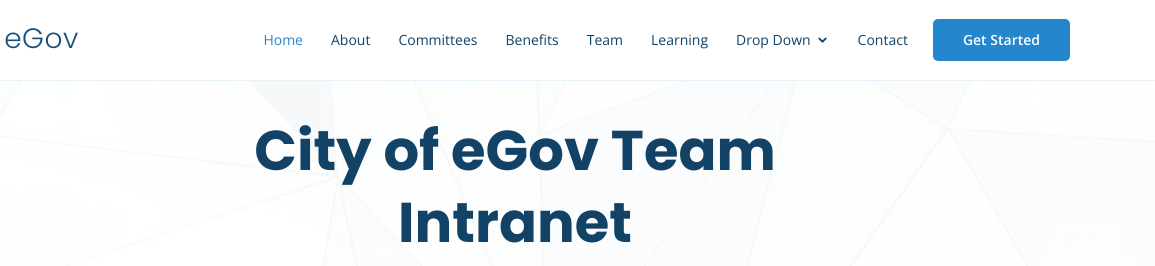
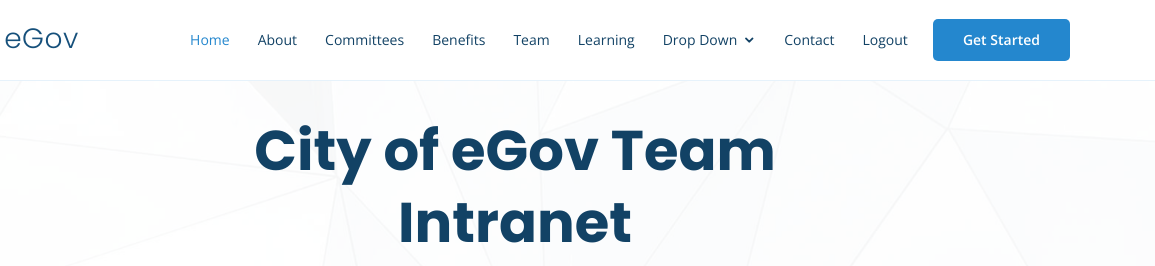
Before and after one commit to Agilicus/static-web-site, a plain HTML site: page assets/index.html in a window 1280 px wide. Shown: the top 266 px of the page, 125-1280 px from the left. Drawn offline with nearby package versions, Linux system fonts and the light colour scheme.

Commit message:
feat: add logout button

```diff
--- /dev/null
+++ b/assets/assets/logout.js
@@ -0,0 +1,10 @@
+function deleteAllCookies() {
+    var cookies = document.cookie.split(";");
+
+    for (var i = 0; i < cookies.length; i++) {
+        var cookie = cookies[i];
+        var eqPos = cookie.indexOf("=");
+        var name = eqPos > -1 ? cookie.substr(0, eqPos) : cookie;
+        document.cookie = name + "=;expires=Thu, 01 Jan 1970 00:00:00 GMT";
+    }
+}
--- a/assets/index.html
+++ b/assets/index.html
@@ -66,6 +66,7 @@
             </ul>
           </li>
           <li><a href="#contact">Contact</a></li>
+          <li><a onClick="deleteAllCookies()" href="javascript:void(0)" >Logout</a></li>
 
         </ul>
       </nav><!-- .nav-menu -->
@@ -896,6 +897,7 @@
   <div id="preloader"></div>
 
   <!-- Vendor JS Files -->
+  <script src="assets/logout.js"></script>
   <script src="assets/vendor/jquery/jquery.min.js"></script>
   <script src="assets/vendor/bootstrap/js/bootstrap.bundle.min.js"></script>
   <script src="assets/vendor/jquery.easing/jquery.easing.min.js"></script>
```
